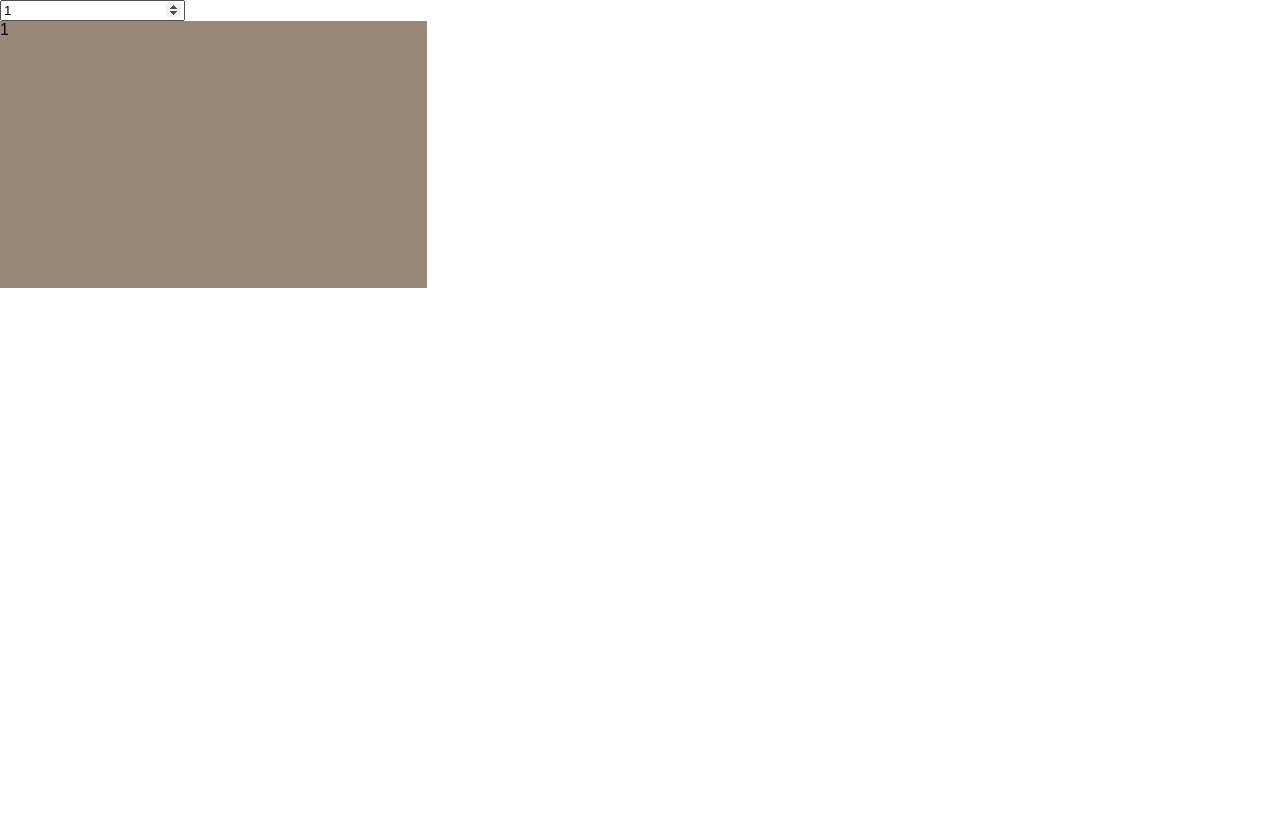
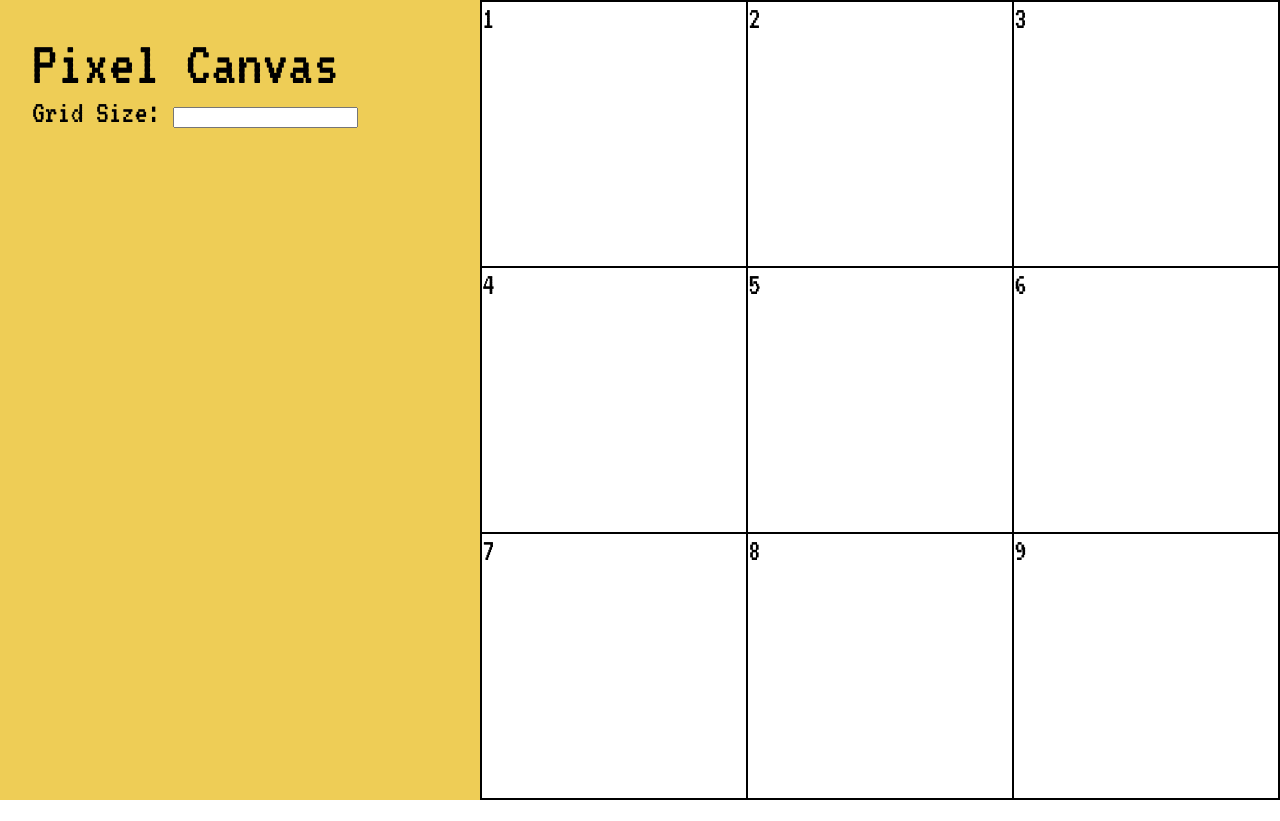
Before and after one commit to LPsyCongroo/PixelCanvas, a React app: page / in a window 1280 px wide. After the commit the page ends 800 px from the top, so only its background shows below. Built offline with nearby package versions, Linux system fonts and the light colour scheme.

Commit message:
some styling, notes on planned features.

```diff
--- a/public/index.html
+++ b/public/index.html
@@ -19,7 +19,8 @@
       work correctly both with client-side routing and a non-root public URL.
       Learn how to configure a non-root public URL by running `npm run build`.
     -->
-    <title>React App</title>
+    <title>Pixel Canvas</title>
+    <link href="https://fonts.googleapis.com/css?family=VT323" rel="stylesheet">
   </head>
   <body>
     <noscript>
--- a/src/components/app.js
+++ b/src/components/app.js
@@ -6,14 +6,20 @@ class App extends Component {
   constructor(props){
     super(props);
     this.state = {
-      gridSize: 1
+      gridSize: 9
     }
     this.setGridSize = this.setGridSize.bind(this);
   }
 
   // A callback to set the size of the pixel canvas grid
   setGridSize(newGridSize) {
-    this.setState({ gridSize: newGridSize});
+    if(newGridSize < 9)
+      this.setState({ gridSize: 9 });
+    else if(newGridSize > 128)
+      this.setState({ gridSize: 128 });
+    else
+      this.setState({ gridSize: newGridSize});
+
   }
 
   render() {
--- a/src/components/toolbar.js
+++ b/src/components/toolbar.js
@@ -1,11 +1,18 @@
 import React, { Component } from 'react';
 
 export default class Toolbar extends Component {
-
   render() {
     return (
       <div className="toolbar">
-        <input type="number" value={this.props.gridSize} min="1" onChange={(e)=>this.props.setGridSize(e.target.value)}/>
+        <h1>Pixel Canvas</h1>
+        <label>
+          Grid Size: <input
+                      type="number"
+                      value={this.props.getGridSize}
+                      onChange={ e => this.props.setGridSize(e.target.value) }
+                      on
+                      />
+        </label>
       </div>
     );
   }
--- a/src/index.css
+++ b/src/index.css
@@ -1,19 +1,48 @@
-body {
+html,body {
   margin: 0;
   padding: 0;
-  font-family: sans-serif;
+  font-family: 'VT323', monospace;
+  font-size: 32px;
+}
+
+h1{
+  margin: 0;
+  padding: 0;
+  font-size: 2rem;
+  font-weight: normal;
+}
+
+label{
+  font-size: 1rem;
+}
+
+.app{
+  display: flex;
+  justify-content: space-between;
+}
+
+.toolbar{
+  padding: 1rem;
+  background: #eecd56;
+  flex-grow: 1;
 }
 
 .pixel-canvas{
+  box-sizing: border-box;
+  background: white;
+  border: 1px solid black;
   display: grid;
   grid-template-columns: 1fr 1fr 1fr;
   grid-template-rows: 1fr 1fr 1fr;
-  min-height: 100vh;
+  min-height: 200px;
+  min-width: 200px;
+  height: 100vh;
+  width: 100vh;
 }
 .square{
-  background: #cba;
+  box-sizing: border-box;
+  border: 1px solid black;
 }
-
-.square:nth-child(odd){
-  background: #987;
+.square:hover{
+  background: #ddd;
 }
```
Also changed, not shown: src/index.js (+15 -0 lines).
